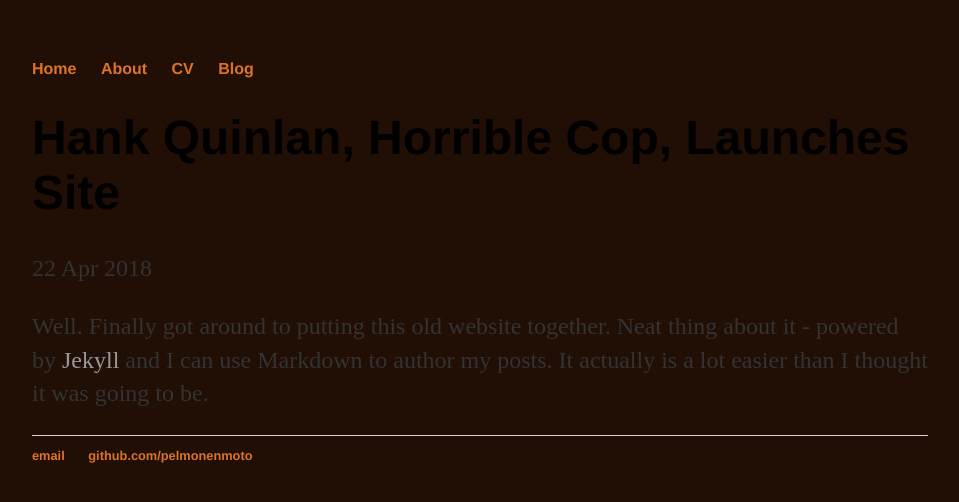
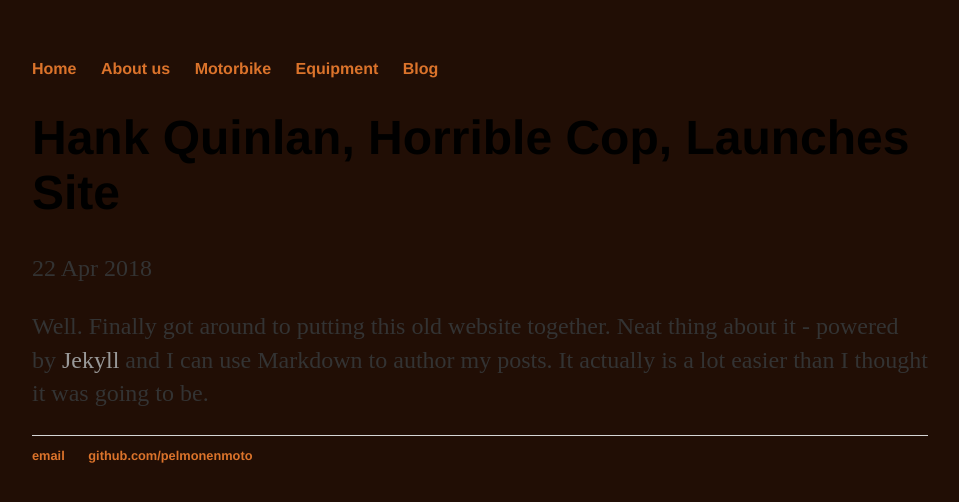
Before and after one commit to PepGonella/pelmonenmoto.github.io, a Jekyll site: the page built from _posts/2018-04-22-hank-quinlan-site-launched.md, in a window 1280 px wide. Shown: the top 502 px of the page, without its empty margins (160-1119 px from the left). Built offline with Jekyll 4.4.1, drawn with Linux system fonts in a browser that asks for light colours.

```diff
--- a/_layouts/default.html
+++ b/_layouts/default.html
@@ -9,8 +9,9 @@
 			<nav>
 	    		<ul>
 	        		<li><a href="/"style="color: rgb(219, 115, 43)">Home</a></li>
-		        	<li><a href="/about"style="color: rgb(219, 115, 43)">About</a></li>
-	        		<li><a href="/cv"style="color: rgb(219, 115, 43)">CV</a></li>
+		        	<li><a href="/about"style="color: rgb(219, 115, 43)">About us</a></li>
+	        		<li><a href="/cv"style="color: rgb(219, 115, 43)">Motorbike</a></li>
+	        		<li><a href="/blog"style="color: rgb(219, 115, 43)">Equipment</a></li>
 	        		<li><a href="/blog"style="color: rgb(219, 115, 43)">Blog</a></li>
 	    		</ul>
 			</nav>
```
